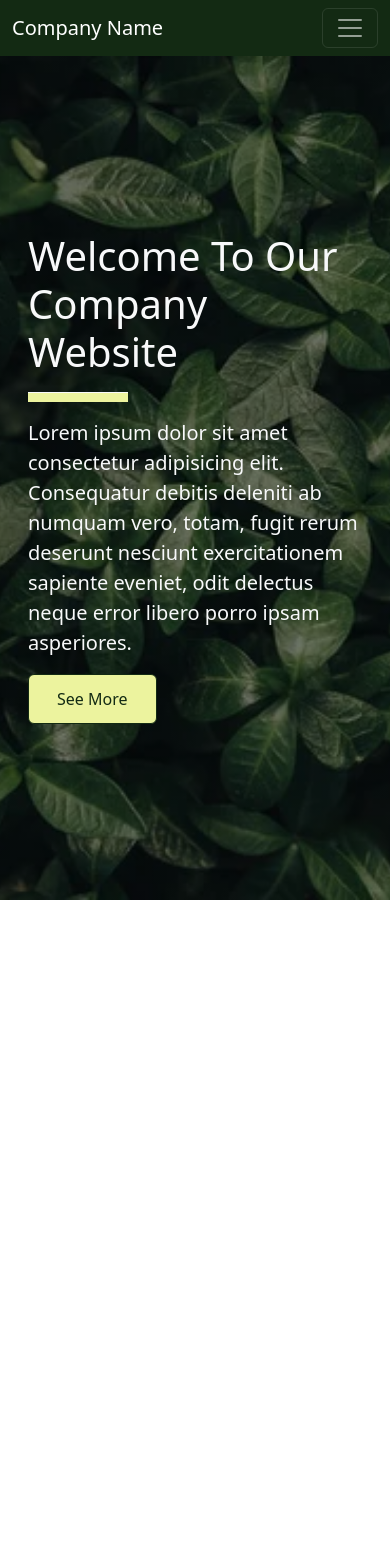
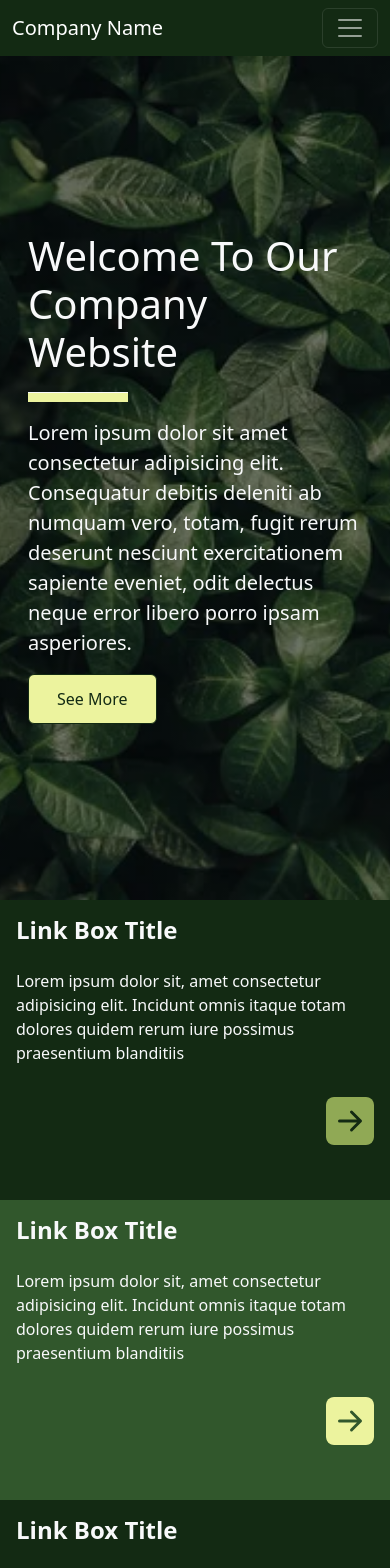
Before and after one commit to Kameha1011/domo, a React (Vite) app: page / in a window 390 px wide. Shown: the top 1568 px of the page. Before the commit the page ends 900 px from the top, so only its background shows below. Built offline with nearby package versions, Linux system fonts and the light colour scheme.

Commit message:
feat: created responsive linkBoxes

```diff
--- a/package.json
+++ b/package.json
@@ -14,6 +14,7 @@
     "react": "^18.2.0",
     "react-bootstrap": "^2.10.1",
     "react-dom": "^18.2.0",
+    "react-icons": "^5.0.1",
     "styled-components": "^6.1.8"
   },
   "devDependencies": {
--- /dev/null
+++ b/src/components/Home/LinkBoxes/LinkBox/LinkBox.tsx
@@ -0,0 +1,28 @@
+import { type LinkBox as LinkBoxType } from '../../../../types'
+import Col from 'react-bootstrap/Col'
+import {
+  LinkBoxContainer,
+  LinkBoxDescription,
+  LinkBoxIcon,
+  LinkBoxTitle
+} from './style'
+
+interface Props extends LinkBoxType {
+  index: number
+}
+const LinkBox: React.FC<Props> = ({ title, description, index }) => {
+  return (
+    <Col xs={12} sm={6} lg={3} className="p-0">
+      <LinkBoxContainer
+        className="d-flex flex-column gap-3 text-light"
+        $isEven={index % 2 === 0}
+      >
+        <LinkBoxTitle>{title}</LinkBoxTitle>
+        <LinkBoxDescription>{description}</LinkBoxDescription>
+        <LinkBoxIcon className="align-self-end" type="button" $isEven={index % 2 === 0}/>
+      </LinkBoxContainer>
+    </Col>
+  )
+}
+
+export default LinkBox
--- /dev/null
+++ b/src/components/Home/LinkBoxes/LinkBox/style.ts
@@ -0,0 +1,31 @@
+import styled from 'styled-components'
+import { BsArrowRightSquareFill } from 'react-icons/bs'
+
+interface LinkBoxContainerProps {
+  readonly $isEven: boolean
+}
+interface LinkBoxIconProps extends LinkBoxContainerProps {
+}
+export const LinkBoxContainer = styled.article`
+  padding: 1rem;
+  background-color: ${({ $isEven }: LinkBoxContainerProps) => ($isEven ? '#132a13' : '#31572C')};
+  height: 300px;
+  max-width: 100%;
+`
+export const LinkBoxTitle = styled.h3`
+  font-size: 1.5rem;
+  font-weight: 700;
+`
+export const LinkBoxDescription = styled.p`
+  font-size: 1rem;
+`
+export const LinkBoxIcon = styled(BsArrowRightSquareFill)`
+  font-size: 3rem;
+  color: ${({ $isEven }: LinkBoxIconProps) => ($isEven ? '#90A955' : '#ecf39e')};
+  border-radius: 0.5rem;
+  &:hover {
+    background-color: ${({ $isEven }: LinkBoxIconProps) => ($isEven ? '#90A95C' : '#ecf39e')};
+    color: ${({ $isEven }: LinkBoxIconProps) => ($isEven ? '#ecf39e' : '#90A95C')};
+    transition: all 0.3s ease-out;
+  }
+`
--- /dev/null
+++ b/src/components/Home/LinkBoxes/LinkBoxList.tsx
@@ -0,0 +1,17 @@
+import { linkBoxes } from '../../../constants/LinkBoxes'
+import Row from 'react-bootstrap/Row'
+import LinkBox from './LinkBox/LinkBox'
+import { LinkBoxListContainer } from './style'
+const LinkBoxList: React.FC = () => {
+  return (
+    <LinkBoxListContainer>
+        <Row className='m-0'>
+            {linkBoxes.map((linkBox, index) => (
+                <LinkBox {...linkBox} index={index} key={index} />
+            ))}
+        </Row>
+    </LinkBoxListContainer>
+  )
+}
+
+export default LinkBoxList
--- /dev/null
+++ b/src/components/Home/LinkBoxes/style.ts
@@ -0,0 +1,5 @@
+import styled from 'styled-components'
+
+export const LinkBoxListContainer = styled.section`
+ width: 100%;
+`
--- /dev/null
+++ b/src/constants/LinkBoxes.ts
@@ -0,0 +1,18 @@
+export const linkBoxes = [
+  {
+    title: 'Link Box Title',
+    description: 'Lorem ipsum dolor sit, amet consectetur adipisicing elit. Incidunt omnis itaque totam dolores quidem rerum iure possimus praesentium blanditiis'
+  },
+  {
+    title: 'Link Box Title',
+    description: 'Lorem ipsum dolor sit, amet consectetur adipisicing elit. Incidunt omnis itaque totam dolores quidem rerum iure possimus praesentium blanditiis'
+  },
+  {
+    title: 'Link Box Title',
+    description: 'Lorem ipsum dolor sit, amet consectetur adipisicing elit. Incidunt omnis itaque totam dolores quidem rerum iure possimus praesentium blanditiis'
+  },
+  {
+    title: 'Link Box Title',
+    description: 'Lorem ipsum dolor sit, amet consectetur adipisicing elit. Incidunt omnis itaque totam dolores quidem rerum iure possimus praesentium blanditiis'
+  }
+]
--- a/src/pages/Home.tsx
+++ b/src/pages/Home.tsx
@@ -1,4 +1,6 @@
 import Hero from '../components/Home/Hero/Hero'
+import LinkBoxList from '../components/Home/LinkBoxes/LinkBoxList'
+import Main from '../components/Home/Main'
 import Navbar from '../components/Home/Navbar/Navbar'
 
 const Home: React.FC = () => {
@@ -6,6 +8,9 @@ const Home: React.FC = () => {
     <>
       <Navbar />
       <Hero />
+      <Main>
+        <LinkBoxList/>
+      </Main>
     </>
   )
 }
--- /dev/null
+++ b/src/types.d.ts
@@ -0,0 +1,4 @@
+export interface LinkBox {
+  title: string
+  description: string
+}
```
Also changed, not shown: 1 other file (tests, documents, lock files or other folders).
